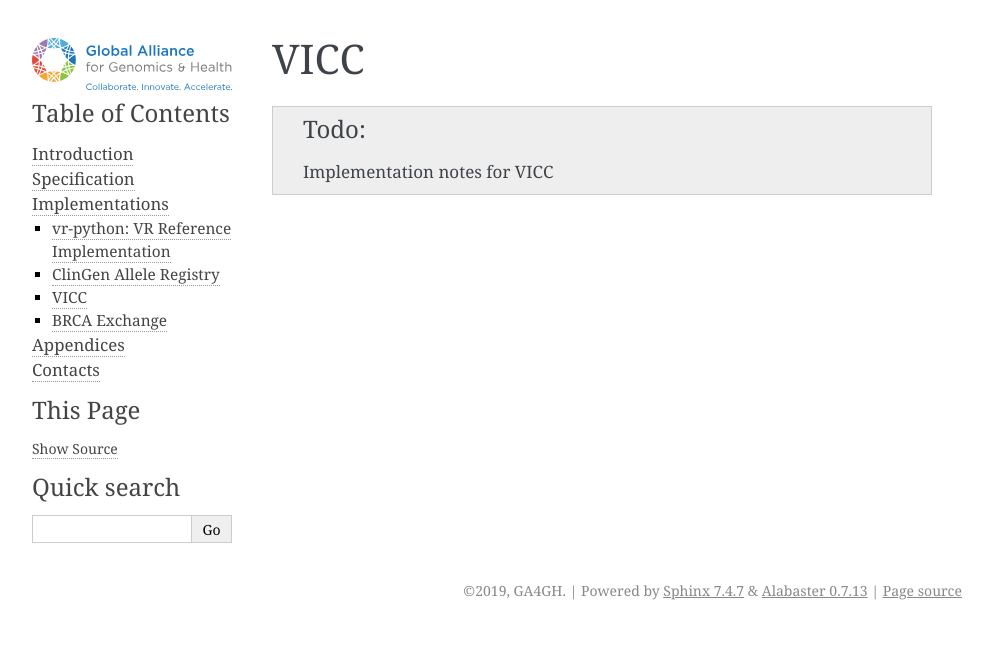
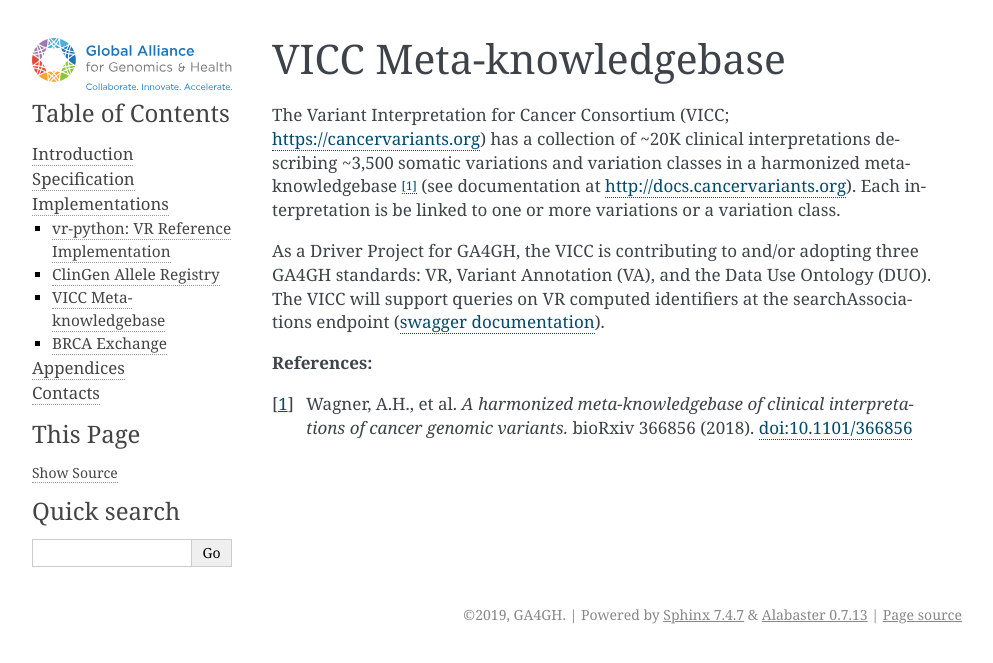
Before and after one commit to ga4gh/vrs, a Sphinx documentation site: the page built from docs/source/implementations/vicc.rst, in a window 1280 px wide. Shown: the top 663 px of the page, without its empty margins (148-1141 px from the left). Built offline with Sphinx 7.4.7, drawn with Linux system fonts in a browser that asks for light colours.

```diff
--- a/docs/source/implementations/allele_registry.rst
+++ b/docs/source/implementations/allele_registry.rst
@@ -3,7 +3,7 @@ ClinGen Allele Registry
 
 ClinGen Allele Registry provides identifiers for more than 900 million variants. Each identifier (canonical allele identifiers: CAIds) is an abstract concept which represents a group of identical variants based on alignment. Identifiers are retrievable irrespective of the reference sequence and normalization status.
 
-As a driver project for GA4GH, allele registry implements two standards: RefGet and VR. The API endpoints that support data retrieval in this two key standards are summarized in the following table.
+As a Driver Project for GA4GH, allele registry implements two standards: RefGet and VR. The API endpoints that support data retrieval in this two key standards are summarized in the following table.
 
 **HOST**: https//reg.clinicalgenome.org/
 
--- a/docs/source/implementations/vicc.rst
+++ b/docs/source/implementations/vicc.rst
@@ -1,6 +1,14 @@
-VICC
-!!!!
+VICC Meta-knowledgebase
+!!!!!!!!!!!!!!!!!!!!!!!
 
-.. todo::
+The Variant Interpretation for Cancer Consortium (VICC; https://cancervariants.org) has a collection of ~20K clinical interpretations describing ~3,500 somatic variations and variation classes in a harmonized meta-knowledgebase [1]_ (see documentation at http://docs.cancervariants.org). Each interpretation is be linked to one or more variations or a variation class.
 
-   Implementation notes for VICC
+As a Driver Project for GA4GH, the VICC is contributing to and/or adopting three GA4GH standards: VR, Variant Annotation (VA), and the Data Use Ontology (DUO). The VICC will support queries on VR computed identifiers at the searchAssociations endpoint (`swagger documentation`_).
+
+**References:**
+
+.. [1] Wagner, A.H., et al. *A harmonized meta-knowledgebase of clinical interpretations of cancer genomic variants.* bioRxiv 366856 (2018). `doi:10.1101/366856`_
+
+
+.. _swagger documentation: https://search.cancervariants.org/api/v1/ui/#!/Associations/searchAssociations
+.. _doi:10.1101/366856: https://doi.org/10.1101/366856
--- a/docs/source/specification/computed_identifiers/normalization.rst
+++ b/docs/source/specification/computed_identifiers/normalization.rst
@@ -41,6 +41,6 @@ Variant Overprecision Correction Algorithm [1]_.
 
 **References**
 
-.. [1] Bradley Holmes, J., Moyer, E., Phan, L., Maglott, D. &
-      Kattman, B. L. SPDI: Data Model for Variants and Applications at
-      NCBI. bioRxiv 537449 (2019). doi:10.1101/537449
+.. [1] Bradley Holmes, J., Moyer, E., Phan, L., Maglott, D. & Kattman, B. L. *SPDI: Data Model for Variants and Applications at NCBI.* bioRxiv 537449 (2019). `doi:10.1101/537449`_
+
+.. _doi:10.1101/537449: https://doi.org/10.1101/537449
```
